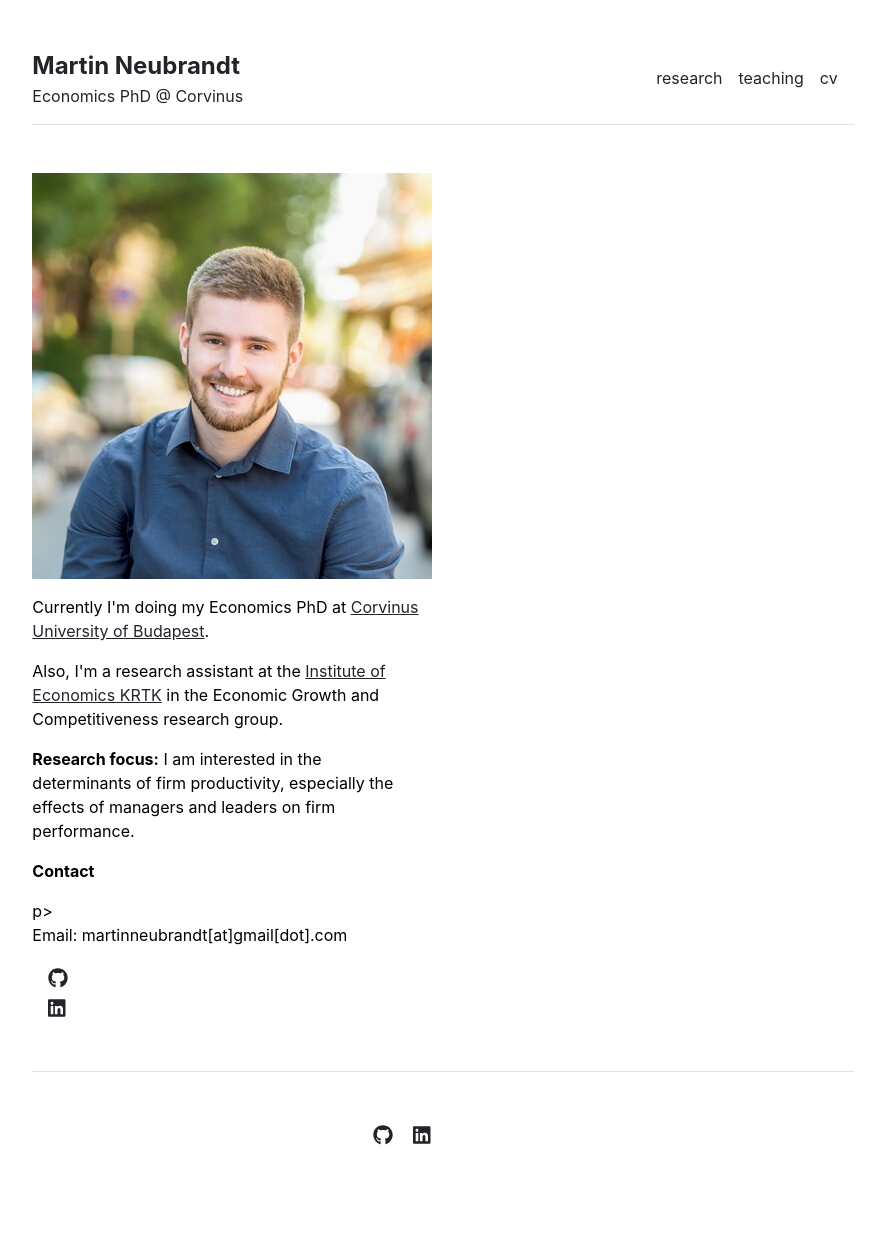
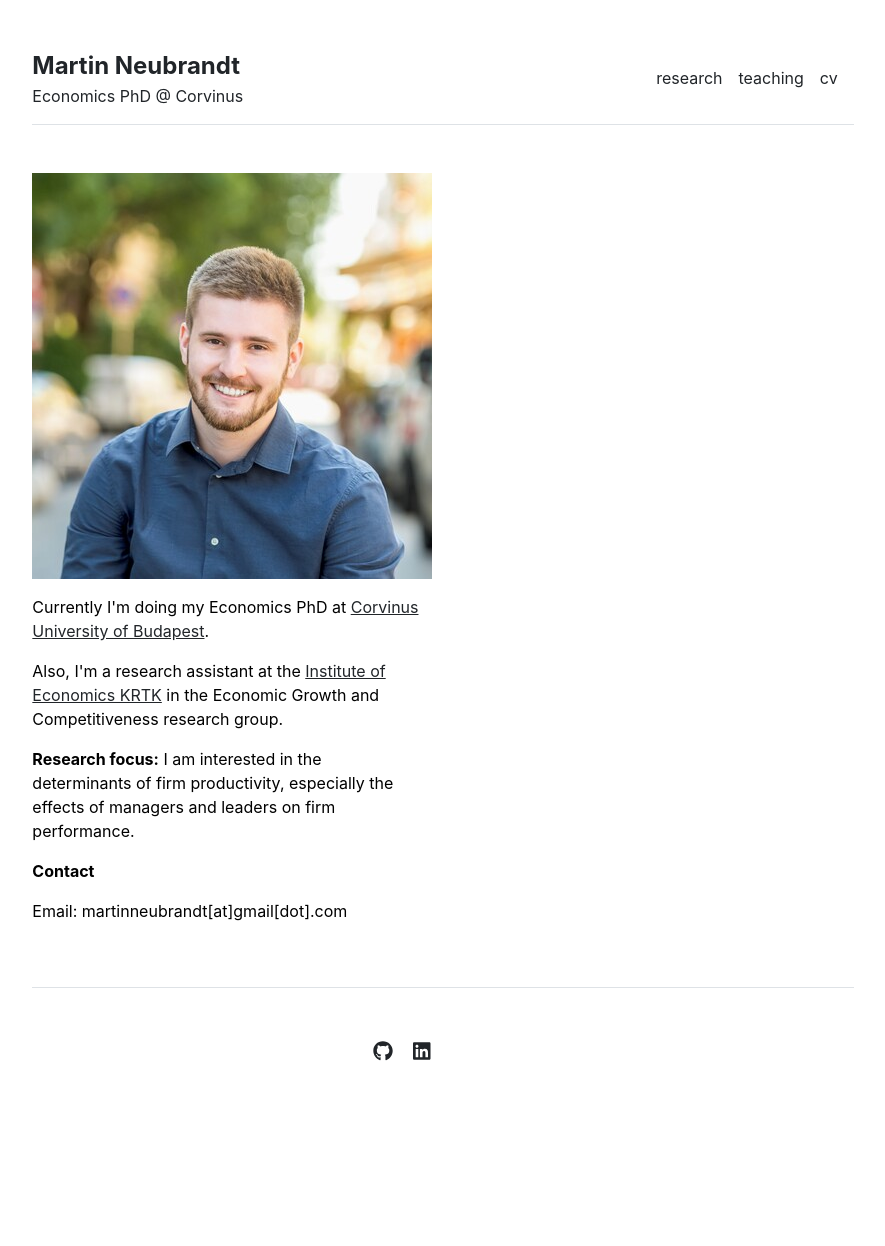
Before and after one commit to martinneubrandt/martinneubrandt.github.io, a Jekyll site: the page built from index.md, in a window 1280 px wide. Shown: the whole page, without its empty margins (197-1082 px from the left). Built offline with Jekyll 4.4.1, drawn with Linux system fonts in a browser that asks for light colours; after the commit the page ends 1162 px from its top, so only the background shows below that.

Commit message:
Update home.html

```diff
--- a/_layouts/home.html
+++ b/_layouts/home.html
@@ -20,15 +20,9 @@ layout: default
     <b>Research focus:</b> I am interested in the determinants of firm productivity, especially the effects of managers and leaders on firm performance.
     </p>
 
-    <p><b>Contact</b></p>p>
+    <p><b>Contact</b></p>
 
     <p>Email: martinneubrandt[at]gmail[dot].com</p>
 
-    <div class="row">
-      {% for item in site.data.settings.social %}
-        <a href="{{ item.link }}" class="ms-3 fs-5"><i class="fab fa-{{ item.icon }}"></i></a>
-      {% endfor %}
-    </div>
-
     </div>
 </div>
```
